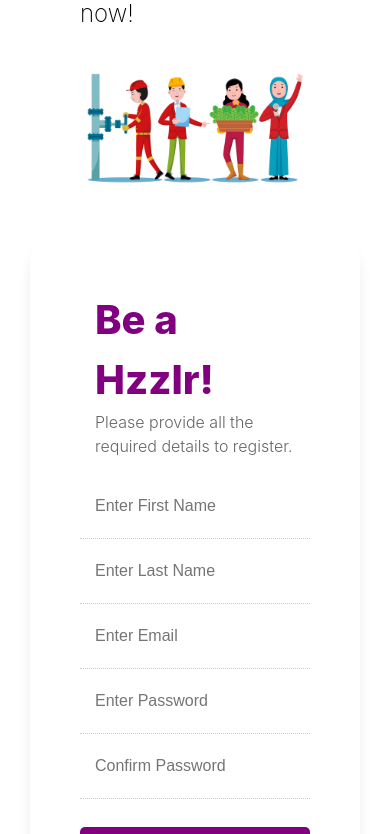
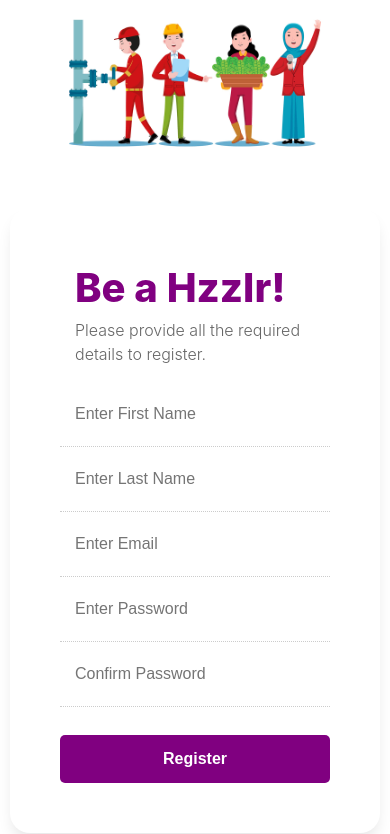
Before and after one commit to qurdafia/hzzl, a React (Create React App) app: page / in a window 390 px wide. Shown: the part 582-1416 px from the top of the page. Built offline with nearby package versions, Linux system fonts and the light colour scheme.

Commit message:
Fixing the submit button.

```diff
--- a/src/App.css
+++ b/src/App.css
@@ -104,7 +104,7 @@ input[type=submit] {
   cursor: pointer;
   font-weight: bolder !important;
   margin-top: 20px;
-  padding: 20px 0 !important;
+  -webkit-appearance: none;
 }
 
 input[type=submit]:hover {
@@ -123,6 +123,6 @@ input[type=submit]:hover {
   }
 
   .App {
-    padding: 0 30px;
+    padding: 0 10px;
   }
 }
```
